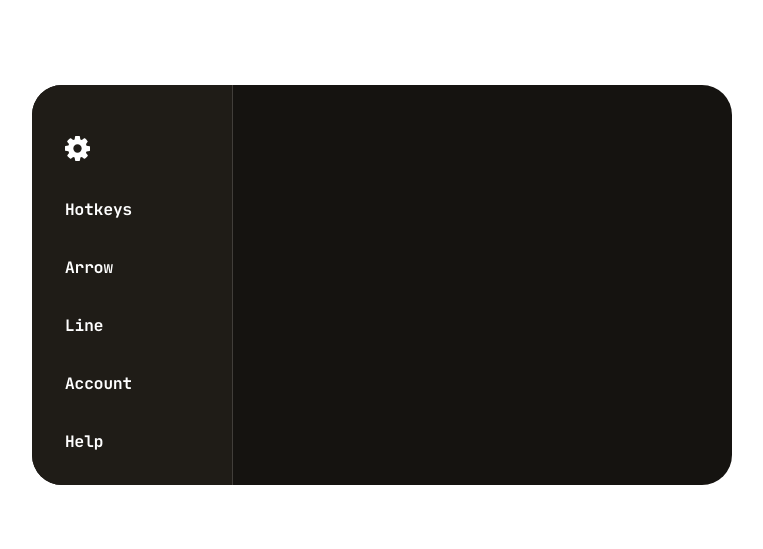
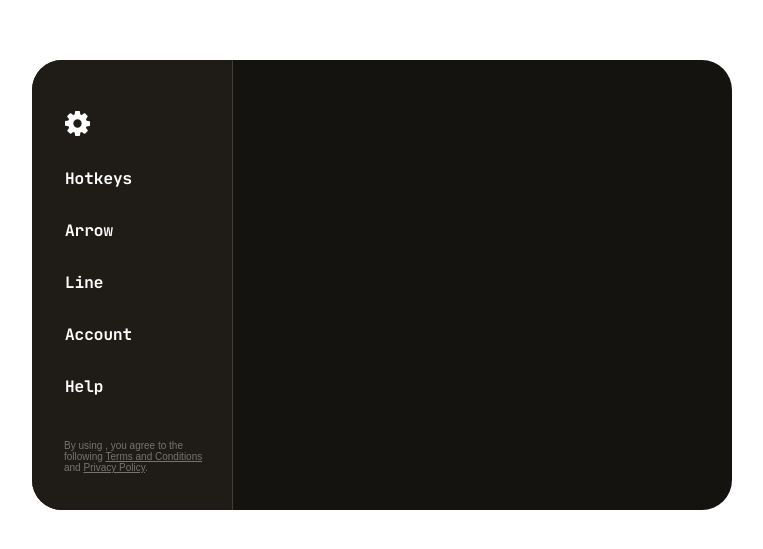
Before and after one commit to jaygraygray/annotate, a React app: page / in a window 1280 px wide. Shown: the part 115-664 px from the top of the page, without its empty margins (258-1021 px from the left). Built offline with nearby package versions, Linux system fonts and the light colour scheme.

Commit message:
add terms; move navigation to own compo

```diff
--- /dev/null
+++ b/src/app/components/Settings/Navigation/Navigation.style.ts
@@ -0,0 +1,35 @@
+import styled from 'styled-components';
+
+export const Navigation = styled.ul`
+margin-top: 0;
+list-style-type: none;
+padding: 0;
+
+> * {
+  &:first-child {
+    pointer-events: none;
+    padding-top: 50px;
+  }
+
+  &:first-child:hover {
+    pointer-events: none;
+  }
+`;
+
+export const NavItem = styled.li`
+padding-bottom: 15px;
+padding-top: 15px;
+padding-left: 32px;
+border: 1px solid rgb(0,0,0,0);
+margin: 0;
+width: 83%;
+
+&:hover {
+  cursor: pointer;
+  background: #151310;
+  border-top: 1px solid #413E3A;
+  border-bottom: 1px solid #413E3A;
+  border-right: 2px solid #151310;
+  border-radius: inherit;
+}
+`;
--- /dev/null
+++ b/src/app/components/Settings/Navigation/Navigation.tsx
@@ -0,0 +1,14 @@
+import React from "react";
+import { SettingsIcon } from "../../../icons";
+import * as Styles from "./Navigation.style";
+
+export const Navigation = () => (
+  <Styles.Navigation>
+    <Styles.NavItem><SettingsIcon width={25} height={25} /></Styles.NavItem>
+    <Styles.NavItem>Hotkeys</Styles.NavItem>
+    <Styles.NavItem>Arrow</Styles.NavItem>
+    <Styles.NavItem>Line</Styles.NavItem>
+    <Styles.NavItem>Account</Styles.NavItem>
+    <Styles.NavItem>Help</Styles.NavItem>
+  </Styles.Navigation>
+)
--- /dev/null
+++ b/src/app/components/Settings/Navigation/index.ts
@@ -0,0 +1 @@
+export { Navigation } from "./Navigation";
--- a/src/app/components/Settings/Settings.style.tsx
+++ b/src/app/components/Settings/Settings.style.tsx
@@ -20,7 +20,7 @@ export const Container = styled.div`
 export const Body = styled.div`
   border-radius: 30px;
   width: 700px;
-  height: 400px;
+  height: 450px;
   border-style: none;
   background: #151310;
   filter: drop-shadow(1px, 3px, 10px #000);
@@ -49,37 +49,24 @@ export const Right = styled.div`
   flex-grow: 1;
 `;
 
-export const Navigation = styled.ul`
-  margin-top: 0;
-  list-style-type: none;
-  padding: 0;
+export const AppInfo = styled.div`
+  display: flex;
+  flex-wrap: wrap;
+  color: #747474;
+  font-size: 10px;
+  font-family: Arial;
+  padding-left: 32px;
+  width: 150px;
 
-  > * {
-    &:first-child {
-      pointer-events: none;
-      padding-top: 50px;
-    }
-
-    &:first-child:hover {
-      pointer-events: none;
-    }
-`;
-
-export const NavItem = styled.li`
-  padding-bottom: 18px;
-  padding-top: 18px;
-  padding-left: 32px;
-  border: 1px solid rgb(0,0,0,0);
-  margin: 0;
-  width: 83%;
-
-  &:hover {
-    cursor: pointer;
-    background: #151310;
-    border-top: 1px solid #413E3A;
-    border-bottom: 1px solid #413E3A;
-    border-right: 2px solid #151310;
-    border-radius: inherit;
+  div {
+    margin-top: 6px;
   }
 
+  a {
+    color: #747474;
+  }
+
+  a:hover {
+    color: #fff;
+  }
 `;
--- a/src/app/components/Settings/Settings.tsx
+++ b/src/app/components/Settings/Settings.tsx
@@ -1,5 +1,6 @@
 import React, { useEffect, useCallback } from "react";
-import { SettingsIcon } from "../../icons";
+import { Navigation } from "./Navigation";
+
 import * as Styles from "./Settings.style";
 
 const Settings = ({
@@ -29,18 +30,14 @@ const Settings = ({
     <Styles.Container>
       <Styles.Body>
         <Styles.Left>
-          <Styles.Navigation>
-            <Styles.NavItem><SettingsIcon width={25} height={25} /></Styles.NavItem>
-            <Styles.NavItem>Hotkeys</Styles.NavItem>
-            <Styles.NavItem>Arrow</Styles.NavItem>
-            <Styles.NavItem>Line</Styles.NavItem>
-            <Styles.NavItem>Account</Styles.NavItem>
-            <Styles.NavItem>Help</Styles.NavItem>
-          </Styles.Navigation>
+          <Navigation />
 
-          {/* <Styles.AppInfo>
-            Annotate v
-          </Styles.AppInfo> */}
+          <Styles.AppInfo>
+            <div>{process.env.appName} {process.env.appVersion}</div>
+            <div>
+              By using {process.env.appName}, you agree to the following <a href="#">Terms and Conditions</a> and <a href="#">Privacy Policy</a>.
+            </div>
+          </Styles.AppInfo>
         </Styles.Left>
 
         <Styles.Right>
--- a/webpack.config.js
+++ b/webpack.config.js
@@ -5,7 +5,8 @@ const webpack = require('webpack');
 const packageJson = require('./package.json');
 
 const EnvironmentVariables = {
-  appVersion: `v${packageJson.version}`
+  appVersion: `v${packageJson.version}`,
+  appName: 'Annotate',
 };
 
 module.exports = {
```
